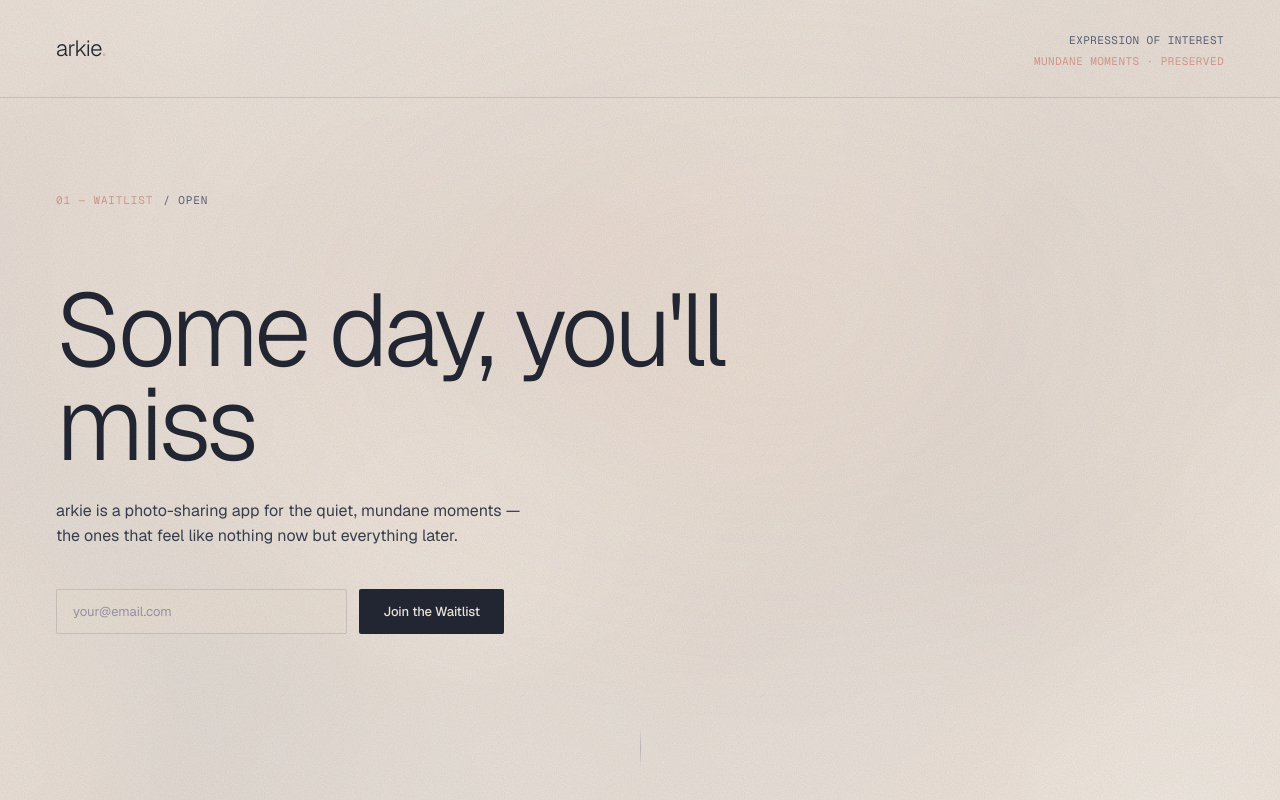
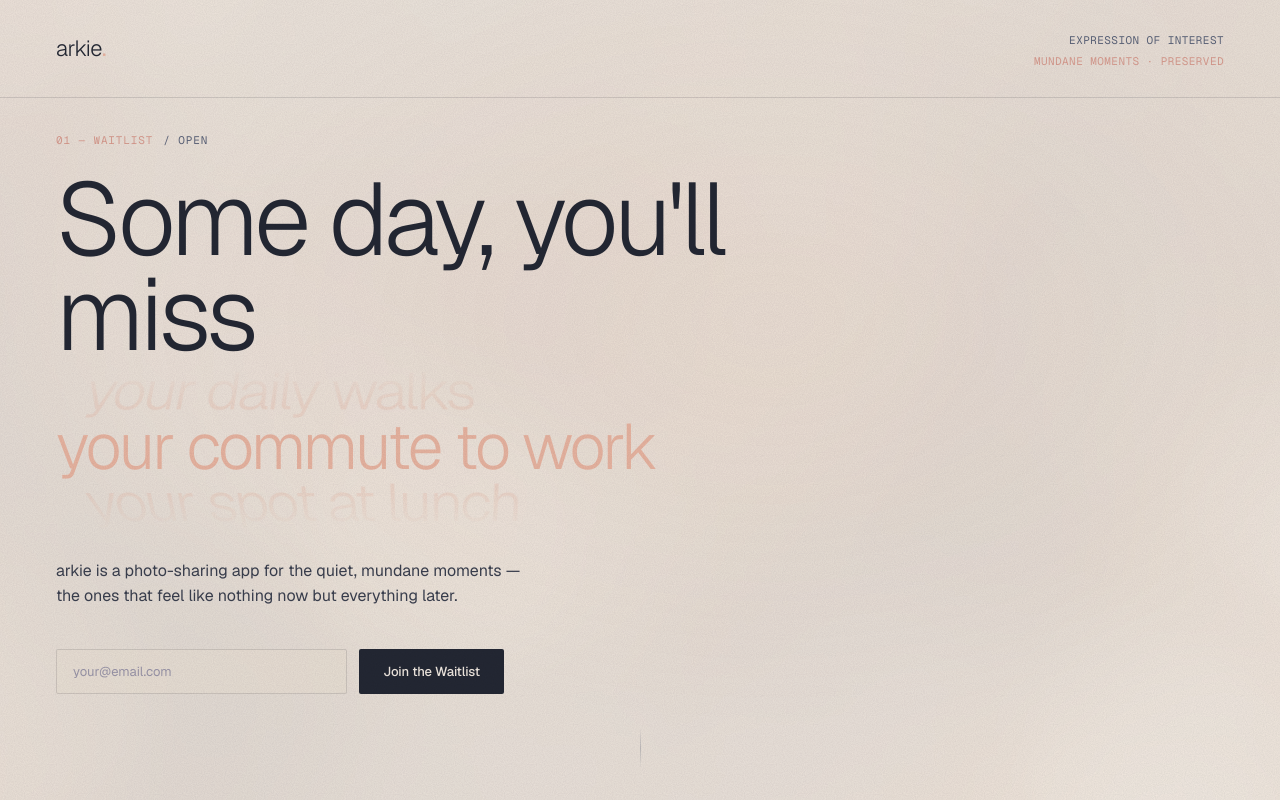
Before and after one commit to Arkie-cc/EOI, a Next.js app: page / in a window 1280 px wide. Shown: the top 800 px of the page. Built offline with nearby package versions, Linux system fonts and the light colour scheme.

Commit message:
Revert "fixing rotating word flexbox"
This reverts commit 5ef02a169ce89fb40e71badd3df9de7ed7268fcd.

```diff
--- a/src/components/Hero.tsx
+++ b/src/components/Hero.tsx
@@ -93,11 +93,11 @@ export default function Hero() {
               </div>
             </div>
 
-            <div className="animate-fade-in-d1 flex flex-col sm:flex-row sm:items-baseline sm:gap-x-4">
-              <h1 className="font-light text-[clamp(44px,8vw,120px)] leading-[0.92] tracking-[-0.04em] text-ink">
-                Some day, you&apos;ll miss
-              </h1>
+            <h1 className="animate-fade-in-d1 font-light text-[clamp(44px,8vw,120px)] leading-[0.92] tracking-[-0.04em] text-ink mb-1">
+              Some day, you&apos;ll miss
+            </h1>
 
+            <div className="animate-fade-in-d2">
               <TextRotator words={rotatingWords} intervalMs={2500} />
             </div>
 
--- a/src/components/TextRotator.tsx
+++ b/src/components/TextRotator.tsx
@@ -22,12 +22,16 @@ export default function TextRotator({
   }, [words.length, intervalMs]);
 
   return (
-    <div className="flex-1 font-light text-[clamp(44px,8vw,120px)] leading-[0.92] tracking-[-0.04em] text-ink min-w-0">
+    <div className="flex items-center font-light text-[clamp(28px,5vw,80px)] leading-[0.92] tracking-[-0.04em] text-ink">
       <div
-        className="relative w-full overflow-hidden"
+        className="relative flex-1 overflow-hidden"
         style={{
-          height: "1.3em",
+          height: "2.6em",
           perspective: "600px",
+          maskImage:
+            "linear-gradient(to bottom, transparent 0%, black 25%, black 75%, transparent 100%)",
+          WebkitMaskImage:
+            "linear-gradient(to bottom, transparent 0%, black 25%, black 75%, transparent 100%)",
         }}
       >
         {words.map((word, i) => {
@@ -44,7 +48,7 @@ export default function TextRotator({
               initial={false}
               animate={{
                 rotateX: distance * -22,
-                y: `calc(-50% + ${distance * 95}%)`,
+                y: `${distance * 95}%`,
                 opacity: absD === 0 ? 1 : absD === 1 ? 0.3 : 0,
                 scale: absD === 0 ? 1 : 0.92,
               }}
@@ -56,6 +60,7 @@ export default function TextRotator({
               className="absolute inset-x-0 block whitespace-nowrap text-peach origin-center"
               style={{
                 top: "50%",
+                marginTop: "-0.46em",
                 backfaceVisibility: "hidden",
               }}
             >
```
